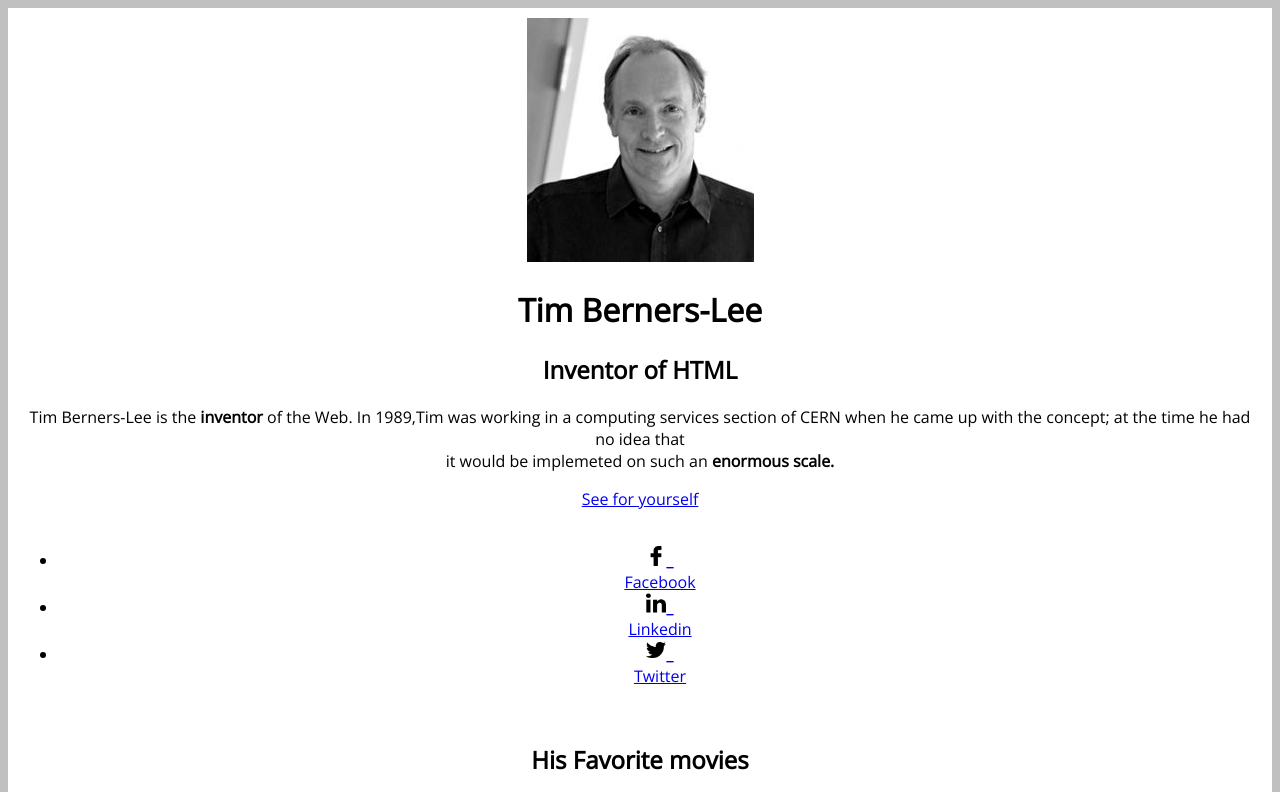
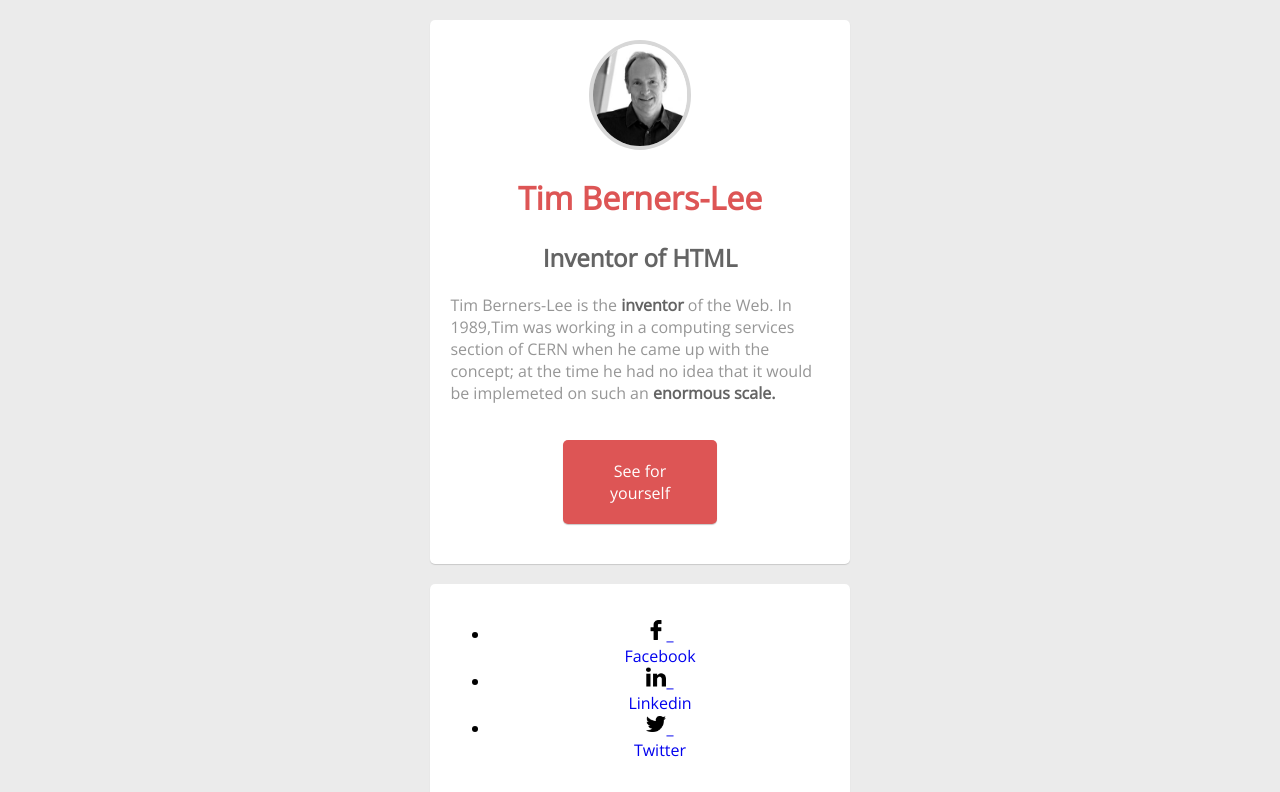
Before and after one commit to Buchos/tim-berners-lee, a plain HTML site: page index.html in a window 1280 px wide. Shown: the top 792 px of the page. Drawn offline with nearby package versions, Linux system fonts and the light colour scheme.

Commit message:
finish 1st div

```diff
--- a/index.html
+++ b/index.html
@@ -7,14 +7,16 @@
 
     <body>
         <div>
-            <img src="images/tim.jpeg" alt="Tim Berners-Lee">
+            <img src="images/tim.jpeg" class="round" alt="Tim Berners-Lee">
             <h1>Tim Berners-Lee</h1>
-            <h2>Inventor of HTML</h2>
+            <h2 class="more_grey">Inventor of HTML</h2>
             <p>
-            Tim Berners-Lee is the <strong>inventor</strong> of the Web. In 1989,Tim was working in a computing services section of CERN when he came up with the concept; at the time he had no idea that<br>
-            it would be implemeted on such an <strong>enormous scale.</strong>
+            Tim Berners-Lee is the <strong class="more_grey">inventor</strong> of the Web. In 1989,Tim was working in a computing services section of CERN when he came up with the concept; at the time he had no idea that it would be implemeted on such an <strong class="more_grey">enormous scale.</strong>
             </p>
-            <a href="https://fr.wikipedia.org/wiki/Tim_Berners-Lee" target="_blank">See for yourself</a>
+            <a href="https://fr.wikipedia.org/wiki/Tim_Berners-Lee" target="_blank">
+                <div class="button">See for yourself
+                </div>
+                </a>
         </div>
 
         <div>
@@ -42,9 +44,8 @@
                 <img src="images/2001.jpeg" alt="2001 - Space Odyssey"
                 style="float: left;" />
             <br><br><br><br><br><br><br>
-            <strong>2001 - Space Odyssey</strong><br><br>
-            Humanity finds a mysterious, obviously artificial, object beneath the Lunar surface and, with the intelligent computer H.A.L. 9000, sets off <br>
-            on a quest.
+            <strong class="more_grey">2001 - Space Odyssey</strong><br><br>
+            Humanity finds a mysterious, obviously artificial, object beneath the Lunar surface and, with the intelligent computer H.A.L. 9000, sets off on a quest.
             </p>
 
             <br><br><br><br><br>
@@ -53,7 +54,7 @@
                 <img src="images/vacances.jpeg" alt="Monsieur Hulot"
                 style="float: left;" />
             <br><br><br><br><br><br><br>
-            <strong>Monsieur Hulot</strong><br><br>
+            <strong class="more_grey">Monsieur Hulot</strong><br><br>
             Monsieur Hulot comes to a beachside hotel for a vacation, where he accidntaly (but good-naturedly) causes havoc.
             </p>
 
@@ -63,11 +64,10 @@
                 <img src="images/alien.jpeg" alt="Alien"
                 style="float: left;" />
             <br><br><br><br><br><br><br>
-            <strong>Alien</strong><br><br>
-            The commercial vessel Nostromo receives a distress call from an unexplored planet. After searching for survivors, the crew heads home only to <br>
-            realize that a deadly bioform has joined them.
+            <strong class="more_grey">Alien</strong><br><br>
+            The commercial vessel Nostromo receives a distress call from an unexplored planet. After searching for survivors, the crew heads home only to realize that a deadly bioform has joined them.
             </p>
-            br><br><br><br><br>
+            <br><br><br><br>
         </div>
 
 
--- a/style.css
+++ b/style.css
@@ -1,13 +1,47 @@
 body {
     font-family: 'Montserrat', sans-serif;
     font-family: 'Open Sans', sans-serif;
-    background-color: rgb(192, 192, 192);
+    background-color: rgb(235, 235, 235);
     text-align:center;
 }
 div {
-
+    background-color: rgb(255, 255, 255);
+    border-radius: 5px;
+    padding: 20px;
+    width: 30%;
+    text-align: center;
     display: block;
-    background-color: white;
-    padding: 10px;
-
+    margin: 20px auto;
+    box-shadow:0px 1px 1px rgb(201, 201, 201);
 }
+p {
+    text-align: left;
+    color: rgb(150, 150, 150);
+}
+strong {
+    font-weight: bolder;
+}
+.round {
+    border-radius: 50%;
+    width: 25%;
+    border: 4px solid rgb(215, 215, 215);
+}
+h1 {
+    color: rgb(221, 85, 85);
+}
+h2 {
+    color: rgb(150, 150, 150);
+}
+.more_grey {
+    color: rgb(100, 100,100);
+}
+.button {
+    padding: 20px;
+    text-align: center;
+    display: inline-block;
+    background-color:  rgb(221, 85, 85);
+    color: white;
+}
+a:link {
+    text-decoration: none;
+  }
```
